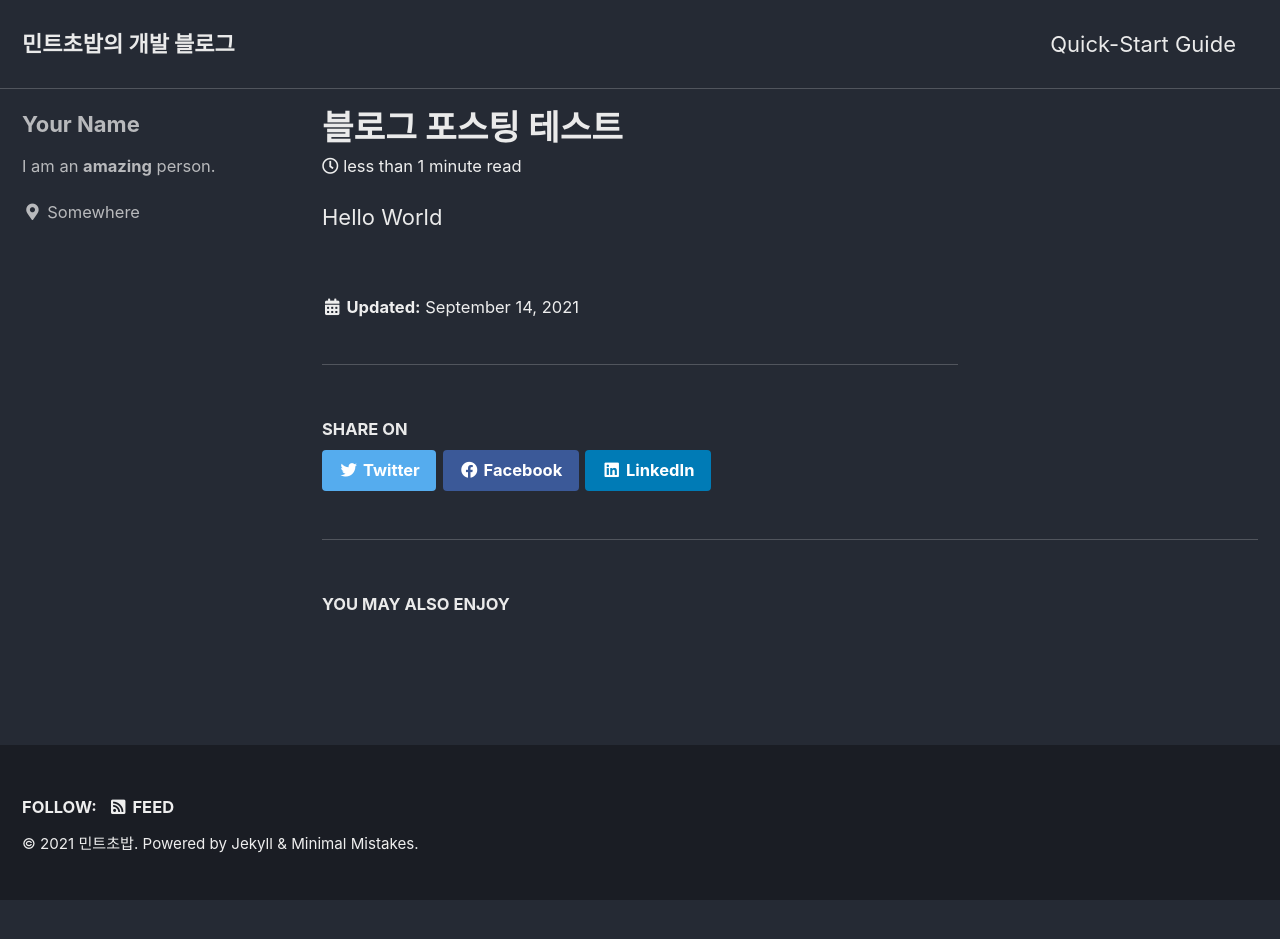
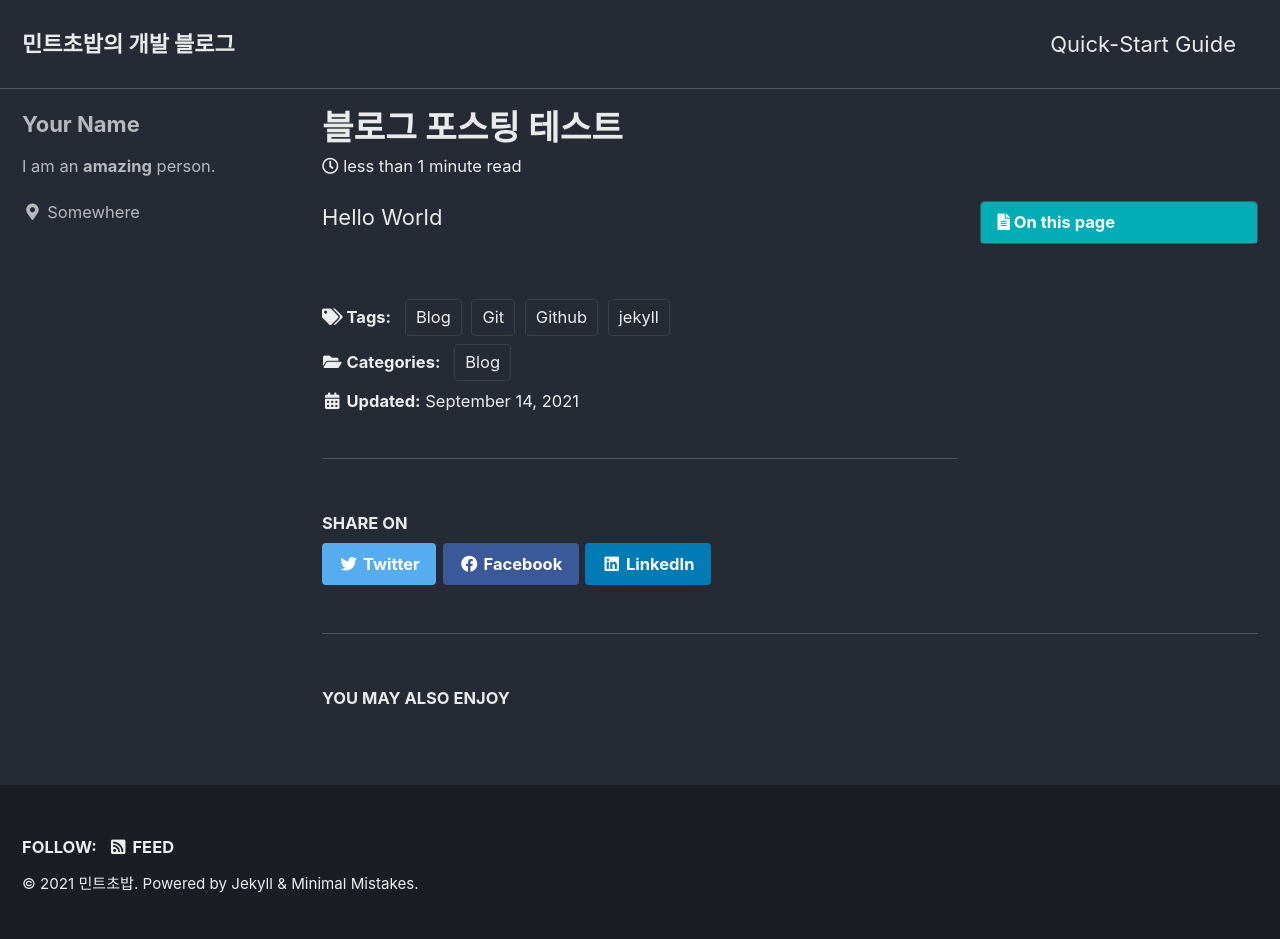
Before and after one commit to mintchobab/mintchobab.github.io, a Jekyll site: the page built from _posts/2021-09-13-first-test-post.md, in a window 1280 px wide. Built offline with Jekyll 4.4.1, drawn with Linux system fonts in a browser that asks for light colours; cached includes are drawn as plain includes; before the commit the page ends 900 px from its top, so only the background shows below that.

Commit message:
파비콘 등록

```diff
--- a/_includes/head/custom.html
+++ b/_includes/head/custom.html
@@ -2,4 +2,12 @@
 
 <!-- insert favicons. use https://realfavicongenerator.net/ -->
 
+<link rel="apple-touch-icon" sizes="180x180" href="{{site.baseurl}}/assets/logo.ico/apple-touch-icon.png">
+<link rel="icon" type="image/png" sizes="32x32" href="{{site.baseurl}}/assets/logo.ico/favicon-32x32.png">
+<link rel="icon" type="image/png" sizes="16x16" href="{{site.baseurl}}/assets/logo.ico/favicon-16x16.png">
+<link rel="manifest" href="{{site.baseurl}}/assets/logo.ico/site.webmanifest">
+<link rel="mask-icon" href="{{site.baseurl}}/assets/logo.ico/safari-pinned-tab.svg" color="#5bbad5">
+<meta name="msapplication-TileColor" content="#ffc40d">
+<meta name="theme-color" content="#ffffff">
+
 <!-- end custom head snippets -->
--- a/_posts/2021-09-13-first-test-post.md
+++ b/_posts/2021-09-13-first-test-post.md
@@ -1,5 +1,15 @@
 ---
 title: 블로그 포스팅 테스트
+excerpt: 블로그 소개글??
+
+categories:
+  - Blog
+tags:
+  - [Blog, jekyll, Github, Git]
+
+toc: true
+toc_sticky: true
+
 date: 2021-09-14
 last_modified_at: 2021-09-14
 ---
```
Also changed, not shown: assets/logo.ico/browserconfig.xml (added, +9 -0 lines), assets/logo.ico/android-chrome-192x192.png (added), assets/logo.ico/android-chrome-512x512.png (added), assets/logo.ico/apple-touch-icon.png (added), assets/logo.ico/favicon-16x16.png (added), assets/logo.ico/favicon-32x32.png (added), assets/logo.ico/favicon.ico (added), assets/logo.ico/mstile-150x150.png (added), assets/logo.ico/safari-pinned-tab.svg (added), assets/logo.ico/site.webmanifest (added).
